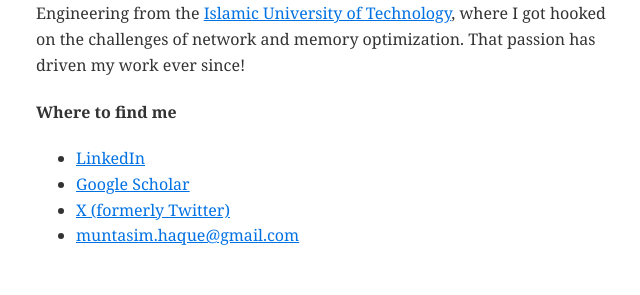
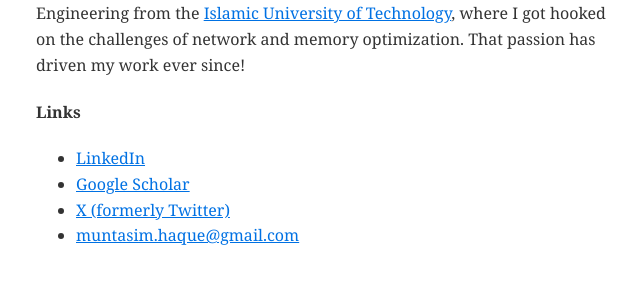
Before and after one commit to muntasimulhaque/muntasimulhaque.github.io, a Jekyll site: the page built from index.md, in a window 1280 px wide. Shown: the part 332-627 px from the top of the page, without its empty margins (311-951 px from the left). Built offline with Jekyll 4.4.1, drawn with Linux system fonts in a browser that asks for light colours.

Commit message:
Update index.md

```diff
--- a/index.md
+++ b/index.md
@@ -9,7 +9,7 @@ I’m a telecommunications professional with over 8 years of experience working
 
 I started my journey with a bachelor degree in Electrical and Electronic Engineering from the [Islamic University of Technology](https://www.iutoic-dhaka.edu/){:target="_blank"}, where I got hooked on the challenges of network and memory optimization. That passion has driven my work ever since!
 
-#### Where to find me
+#### Links
 
 - [LinkedIn](https://www.linkedin.com/in/muntasimulhaque/){:target="_blank"}
 - [Google Scholar](https://scholar.google.com/citations?hl=en&user=qsD8a0MAAAAJ&view_op=list_works&sortby=pubdate){:target="_blank"}
```
